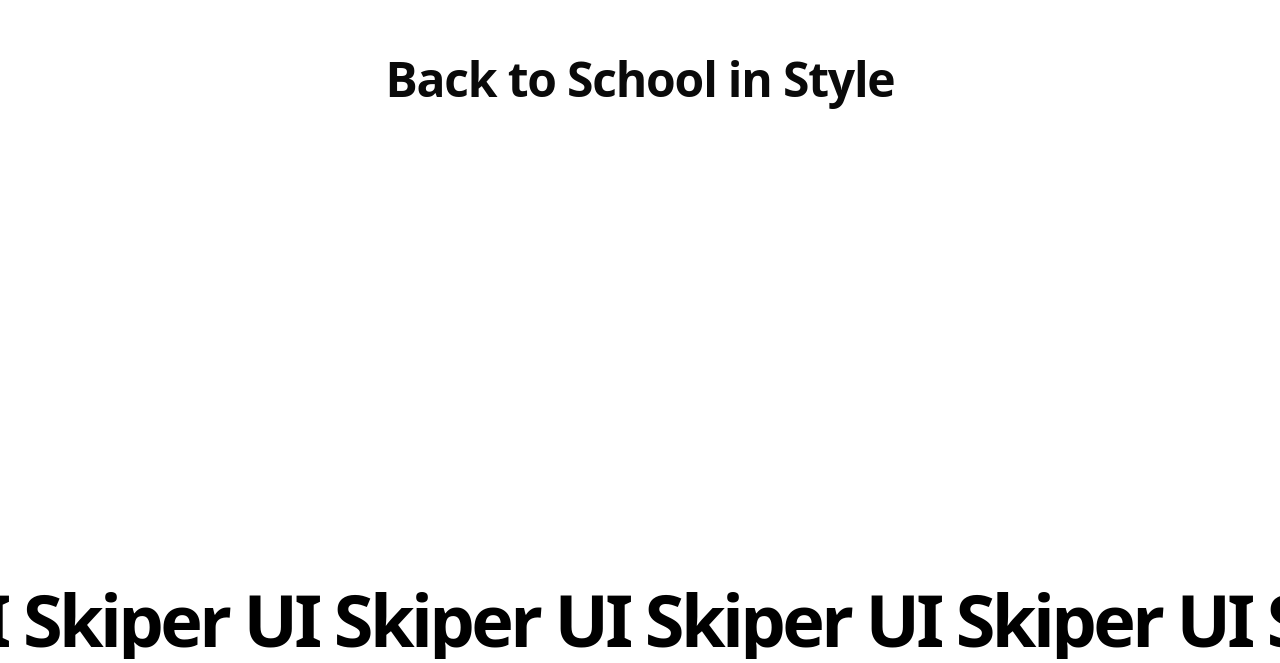
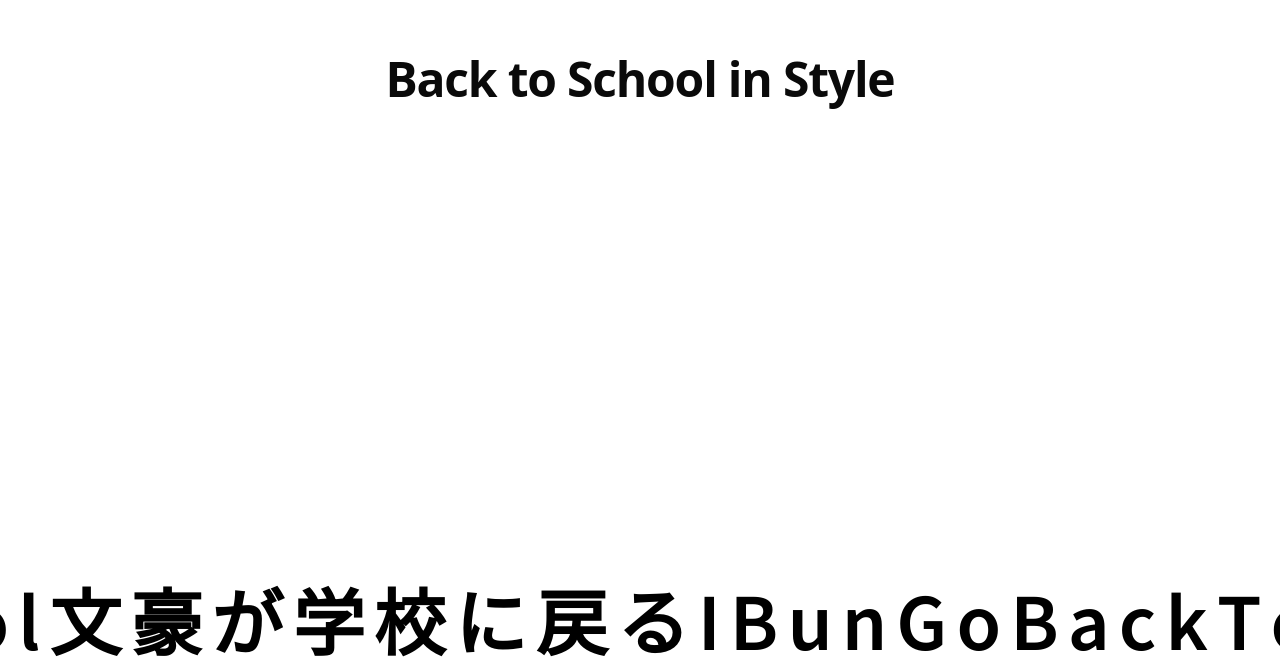
Before and after one commit to denjli/skiper, a Next.js app: page / in a window 1280 px wide. Shown: the part 221-884 px from the top of the page. Built offline with nearby package versions, Linux system fonts and the light colour scheme.

Commit message:
changed to japenese text

```diff
--- a/src/app/globals.css
+++ b/src/app/globals.css
@@ -9,6 +9,7 @@
   --font-sans: var(--font-geist-sans);
   --font-mono: var(--font-geist-mono);
   --font-pangolin: var(--font-pangolin);
+  --font-noto-jp: var(--font-noto-jp);
   --color-sidebar-ring: var(--sidebar-ring);
   --color-sidebar-border: var(--sidebar-border);
   --color-sidebar-accent-foreground: var(--sidebar-accent-foreground);
--- a/src/app/layout.tsx
+++ b/src/app/layout.tsx
@@ -1,6 +1,6 @@
 import type { Metadata } from "next";
 // TODO: Pangolin font is still not applied fix this
-import { Geist, Geist_Mono, Pangolin } from "next/font/google";
+import { Geist, Geist_Mono, Pangolin, Noto_Sans_JP } from "next/font/google";
 import "./globals.css";
 
 const geistSans = Geist({
@@ -15,6 +15,11 @@
 
 const pangolin = Pangolin({ weight: "400", variable: "--font-pangolin" });
 
+const notoSansJP = Noto_Sans_JP({
+  variable: "--font-noto-jp",
+  subsets: ["latin"],
+});
+
 export const metadata: Metadata = {
   title: "Bungo — Quality Japenese Stationary",
   description: "Back to school in style.",
@@ -28,7 +33,7 @@
   return (
     <html lang="en">
       <body
-        className={`${geistSans.variable} ${geistMono.variable} antialiased ${pangolin} font-pangolin`}
+        className={`${geistSans.variable} ${geistMono.variable} antialiased ${pangolin} ${notoSansJP.variable}`}
       >
         {children}
       </body>
--- a/src/components/Japanese.tsx
+++ b/src/components/Japanese.tsx
@@ -1,11 +1,10 @@
 import { TextScroll } from "./ui/text-scroll";
 
 const Japanese = () => {
-  // TODO: Change to Japanese font
   return (
     <TextScroll
-      className="font-display text-center text-4xl font-semibold tracking-tighter  text-black dark:text-white md:text-7xl md:leading-[5rem]"
-      text="Skiper UI  "
+      className="font-display text-center text-4xl font-semibold tracking-tighter  text-black dark:text-white md:text-7xl md:leading-[5rem] font-noto-jp"
+      text="文 豪 が 学 校 に 戻 る I    B u n G o  B a c k  T o  S c h o o l    "
       default_velocity={5}
     />
   );
--- a/src/components/ui/image-cursortrail.tsx
+++ b/src/components/ui/image-cursortrail.tsx
@@ -1,6 +1,6 @@
 "use client";
 
-import { createRef, ReactNode, useRef } from "react";
+import { createRef, useRef } from "react";
 
 import { cn } from "@/lib/utils";
 
```
